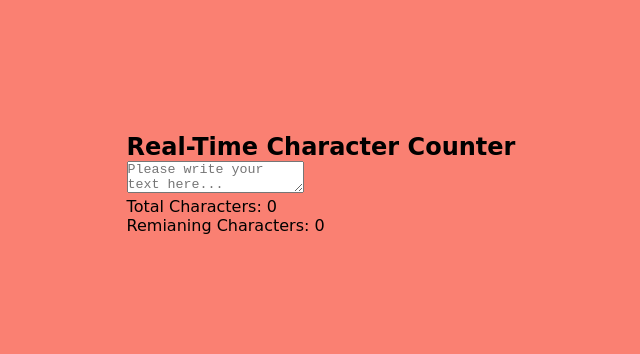
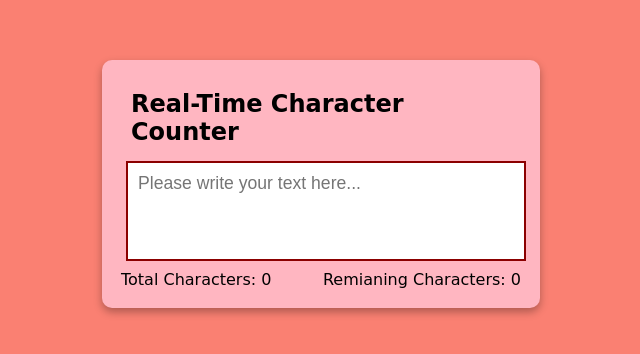
Before and after one commit to slaapz/character_counter, a plain HTML site: page index.html in a window 1280 px wide. Shown: the part 216-570 px from the top of the page, without its empty margins (319-959 px from the left). Drawn offline with Linux system fonts and the light colour scheme.

Commit message:
Add style to the container classes

```diff
--- a/style.css
+++ b/style.css
@@ -11,3 +11,33 @@ body {
     background-color: salmon;
     font-family: cursive;
 }
+
+.container {
+    background-color: lightpink;
+    width: 400px;
+    padding: 1.2rem;
+    margin: 5px;
+    border-radius: 10px;
+    box-shadow: 0 4px 8px rgba(0, 0, 0, .3);
+}
+
+.container h2 {
+    margin: 10px;
+}
+
+.container .textarea {
+    box-sizing: border-box;
+    margin: 5px 5px;
+    resize: none;
+    width: 100%;
+    height: 100px;
+    font-size: 1.1rem;
+    font-family: sans-serif;
+    padding: 10px;
+    border: solid 2px darkred;
+}
+
+.counter-container {
+    display: flex;
+    justify-content: space-between;
+}
```
